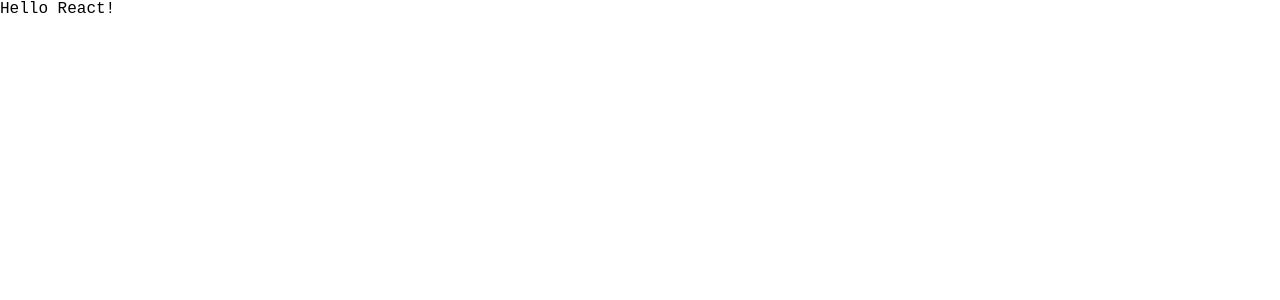
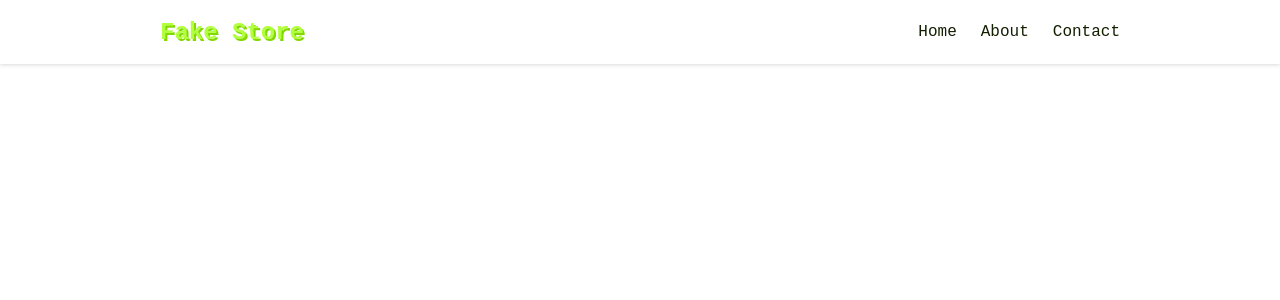
Before and after one commit to Tusar78/fake-store-react, a React (Create React App) app: page / in a window 1280 px wide. Shown: the top 300 px of the page. Built offline with nearby package versions, Linux system fonts and the light colour scheme.

Commit message:
Done in header

```diff
--- a/package.json
+++ b/package.json
@@ -6,9 +6,7 @@
     "@testing-library/jest-dom": "^5.14.1",
     "@testing-library/react": "^13.0.0",
     "@testing-library/user-event": "^13.2.1",
-    "bootstrap": "^5.1.3",
     "react": "^18.2.0",
-    "react-bootstrap": "^2.4.0",
     "react-dom": "^18.2.0",
     "react-scripts": "5.0.1",
     "web-vitals": "^2.1.0"
--- a/src/App.css
+++ b/src/App.css
@@ -7,18 +7,7 @@
 body {
   font-family: Fira Code, monospace;
   font-size: 1rem;
-}
-
-.container {
-  max-width: 960px;
-  margin: 0 auto;
-}
-
-.header,
-.section {
-  margin-left: 1rem;
-  margin-right: 1rem;
-  padding: 2rem 0 4rem;
+  color: #0e0f18;
 }
 
 a {
@@ -34,3 +23,18 @@ img {
   height: auto;
   display: block;
 }
+
+.container {
+  max-width: 960px;
+  margin: 0 auto;
+}
+
+.header,
+.section {
+  padding-left: 1rem;
+  padding-right: 1rem;
+}
+
+.section {
+  padding: 2rem 0 4rem;
+}
--- a/src/App.js
+++ b/src/App.js
@@ -1,8 +1,11 @@
-import "./App.css";
+import Header from './Header/Header';
+import './App.css';
 
 function App() {
   return (
-    <>Hello React!</>
+    <>
+      <Header></Header>
+    </>
   );
 }
 
--- /dev/null
+++ b/src/Header/Header.css
@@ -0,0 +1,27 @@
+.header {
+  width: 100%;
+  box-shadow: 0 1px 4px 0 rgba(0, 0, 0, .15);
+}
+
+.nav {
+  height: 4rem;
+  display: flex;
+  justify-content: space-between;
+  align-items: center;
+}
+
+.nav__logo {
+  font-size: 1.5rem;
+  color: #b2ff40;
+  text-shadow: 2px 2px 0px #83d804;
+}
+
+.nav__list {
+  display: flex;
+  gap: 1.5rem;
+}
+
+.nav__link {
+  display: block;
+  color: #121f00;
+}
--- /dev/null
+++ b/src/Header/Header.js
@@ -0,0 +1,28 @@
+import React from 'react';
+import "./Header.css"
+
+const Header = () => {
+  return (
+    <header className='header'>
+      <nav className="nav container">
+        <h1 className="nav__logo">Fake Store</h1>
+
+        <div className="nav__menu">
+          <ul className="nav__list">
+            <li className="nav__item">
+              <a href="#home" className='nav__link'>Home</a>
+            </li>
+            <li className="nav__item">
+              <a href="#about" className='nav__link'>About</a>
+            </li>
+            <li className="nav__item">
+              <a href="#contact" className='nav__link'>Contact</a>
+            </li>
+          </ul>
+        </div>
+      </nav>
+    </header>
+  );
+};
+
+export default Header;
```
Also changed, not shown: 2 other files (tests, documents, lock files or other folders).
